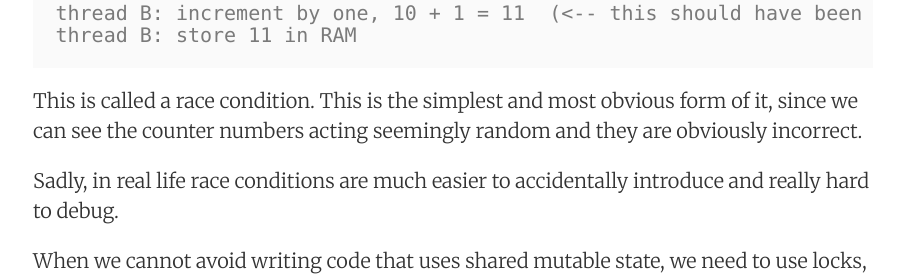
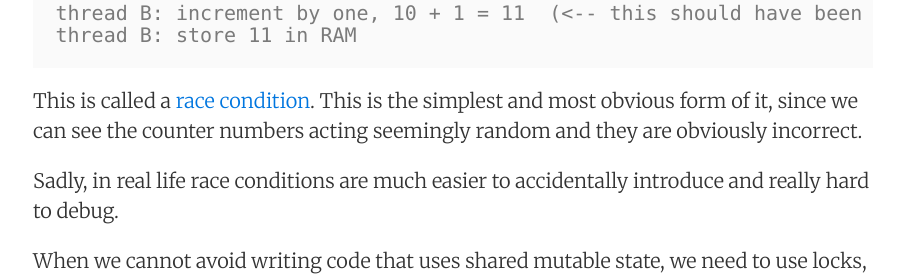
Before and after one commit to joonas-fi/joonas.fi, a Jekyll site: the page built from blog/_posts/2017/2017-02-20-concurrency-in-golang-and-the-importance-of-using-locks.md, in a window 1280 px wide and 900 px high, scrolled down 1551 px. Shown: the part 172-451 px from the top of the window, without its empty margins (187-1090 px from the left). Built offline with Jekyll 4.4.1, drawn with Linux system fonts in a browser that asks for light colours; nearby versions of some CDN libraries; comment, search, counter and statistics services are not loaded; part of the change alters nothing that is shown.

```diff
--- a/blog/_posts/2017/2017-02-20-concurrency-in-golang-and-the-importance-of-using-locks.md
+++ b/blog/_posts/2017/2017-02-20-concurrency-in-golang-and-the-importance-of-using-locks.md
@@ -57,8 +57,9 @@ threads are simultaneously doing it, something like this happens:
 	thread B: increment by one, 10 + 1 = 11  (<-- this should have been 11 + 1 = 12)
 	thread B: store 11 in RAM
 
-This is called a race condition. This is the simplest and most obvious form of it,
-since we can see the counter numbers acting seemingly random and they are obviously incorrect.
+This is called a [race condition](http://stackoverflow.com/a/34550). This is the simplest and most
+obvious form of it, since we can see the counter numbers acting seemingly random and they are
+obviously incorrect.
 
 Sadly, in real life race conditions are much easier to accidentally introduce and
 really hard to debug.
```
